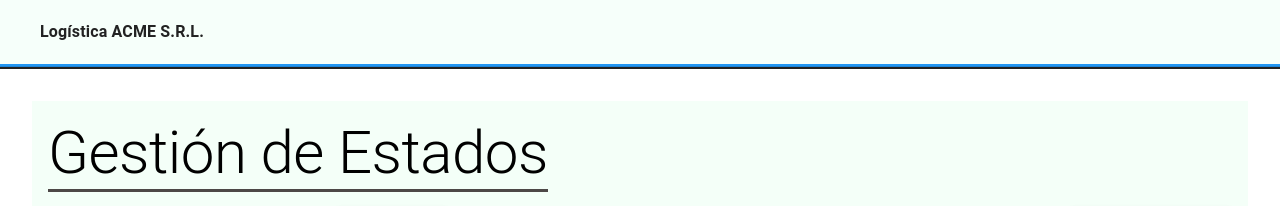
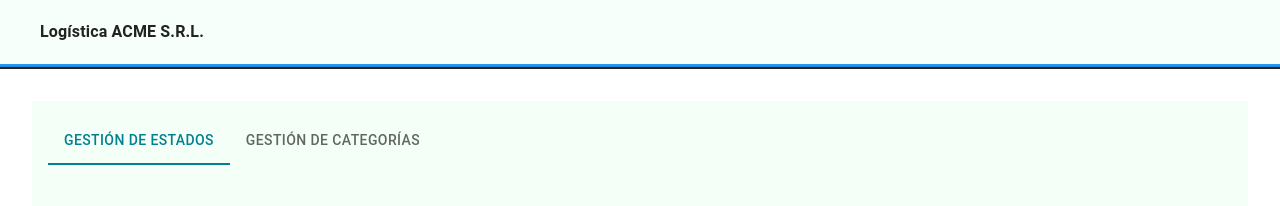
Before and after one commit to DesApp-2025c1-Grupo-8/FrontEnd, a React (Vite) app: page /varios in a window 1280 px wide. Shown: the top 206 px of the page. Built offline with nearby package versions, Linux system fonts and the light colour scheme; some icons are missing.

Commit message:
agregado de tabs en varios

```diff
--- a/src/pages/Varios.jsx
+++ b/src/pages/Varios.jsx
@@ -1,5 +1,5 @@
 import React, { useState, useMemo } from "react";
-import { Box, Button, Typography, Pagination } from "@mui/material";
+import { Box, Button, Typography, Pagination, Tabs, Tab } from "@mui/material";
 import PersonAddIcon from "@mui/icons-material/PersonAdd";
 import SearchIcon from "@mui/icons-material/Search";
 
@@ -165,8 +165,16 @@ function Varios() {
     setOpenCat(true);
   };
 
+  const [tab, setTab] = useState(0);
+
   return (
     <Box display="flex" flexDirection="column" gap={4} bgcolor="#F4FFF8" p={2}>
+      <Tabs value={tab} onChange={(_, v) => setTab(v)} sx={{ mb: 3 }}>
+        <Tab label="Gestión de Estados" />
+        <Tab label="Gestión de Categorías" />
+      </Tabs>
+
+      {tab === 0 && (
         <Box display="flex" flexDirection="column" gap={2}>
           <Typography
             variant="h2"
@@ -247,7 +255,9 @@ function Varios() {
             estadoRemito={estado}
           />
         </Box>
+      )}
 
+      {tab === 1 && (
         <Box display="flex" flexDirection="column" gap={2}>
           <Typography
             variant="h2"
@@ -328,6 +338,7 @@ function Varios() {
             categoria={categoria}
           />
         </Box>
+      )}
     </Box>
   );
 }
```
Lines whose indentation alone changed are shown as unchanged.
